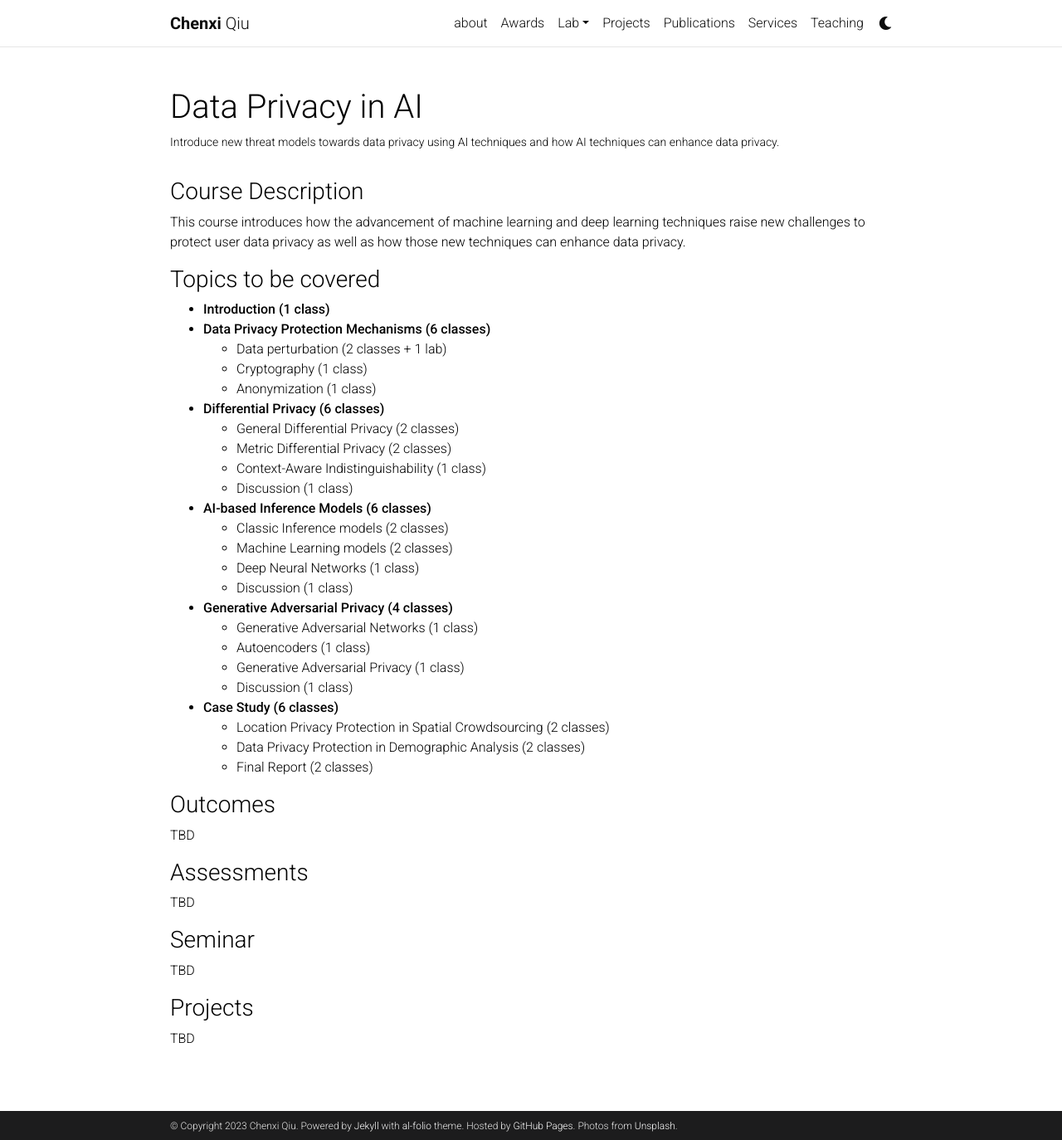
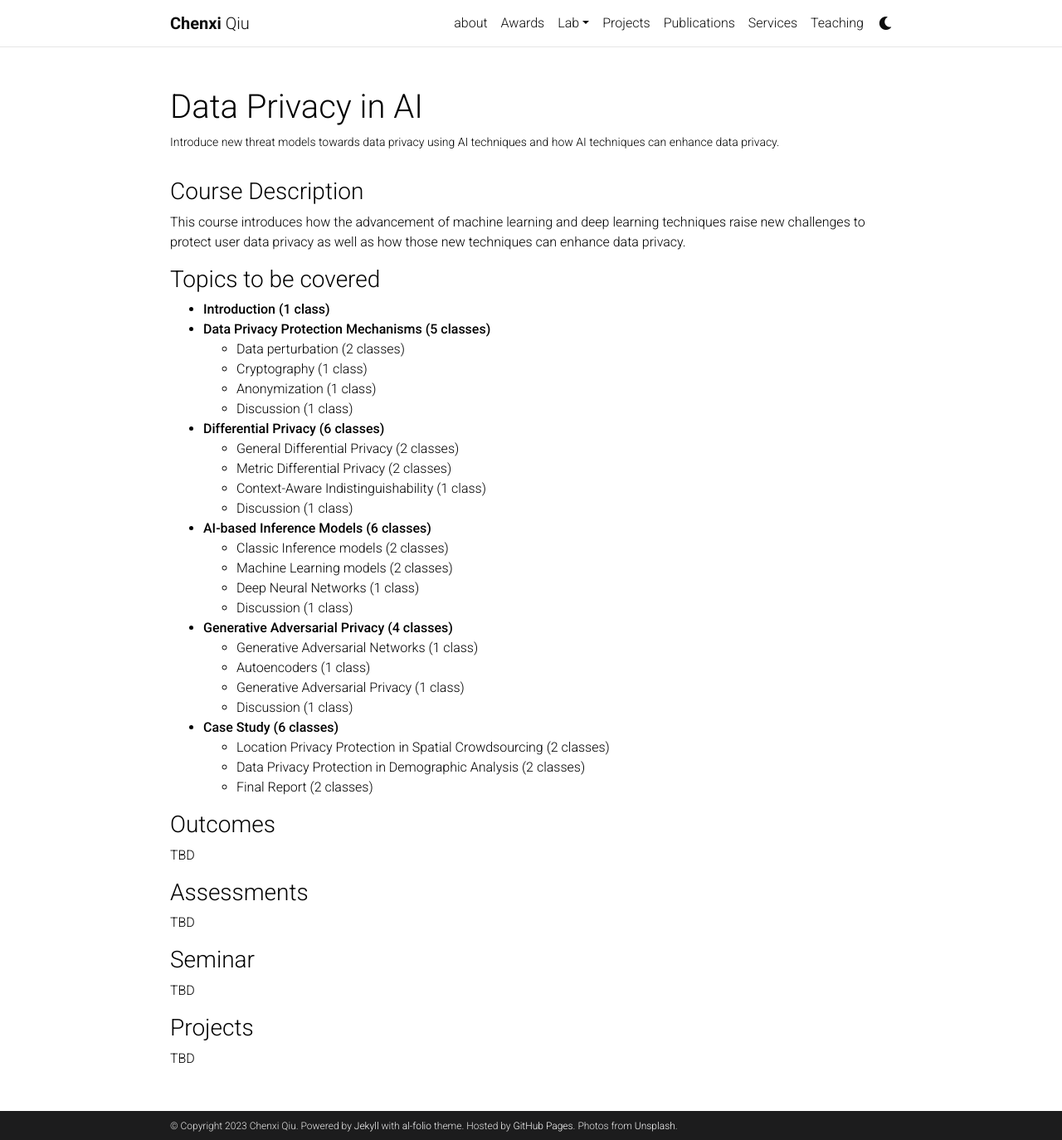
Before and after one commit to chenxiunt/chenxiunt.github.io, a Jekyll site: the page built from _teaching/DataPrivacyAI.markdown, in a window 1280 px wide and 1374 px high. Shown: the whole window at 83% size. Built offline with Jekyll 4.4.1, drawn with Linux system fonts in a browser that asks for light colours; comment, search, counter and statistics services are not loaded; a style sheet for code colours, icons or effects is not loaded.

Commit message:
Update DataPrivacyAI.markdown

```diff
--- a/_teaching/DataPrivacyAI.markdown
+++ b/_teaching/DataPrivacyAI.markdown
@@ -12,10 +12,11 @@ This course introduces how the advancement of machine learning and deep learning
 
 ### Topics to be covered ###
 * **Introduction (1 class)**
-* **Data Privacy Protection Mechanisms (6 classes)**
-  * Data perturbation (2 classes + 1 lab)
+* **Data Privacy Protection Mechanisms (5 classes)**
+  * Data perturbation (2 classes)
   * Cryptography (1 class)
   * Anonymization (1 class)
+  * Discussion (1 class)
 * **Differential Privacy (6 classes)**
   * General Differential Privacy (2 classes)
   * Metric Differential Privacy (2 classes)
```
